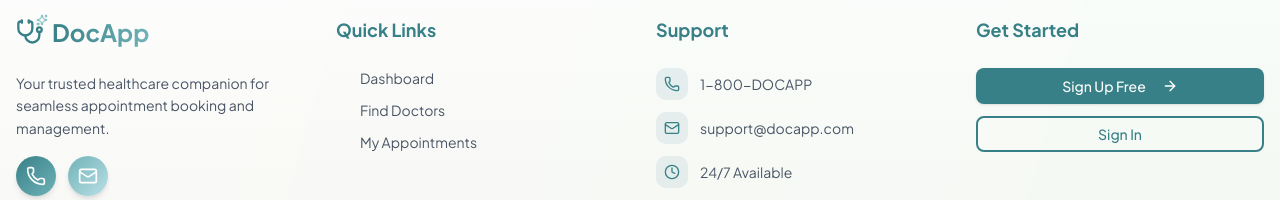
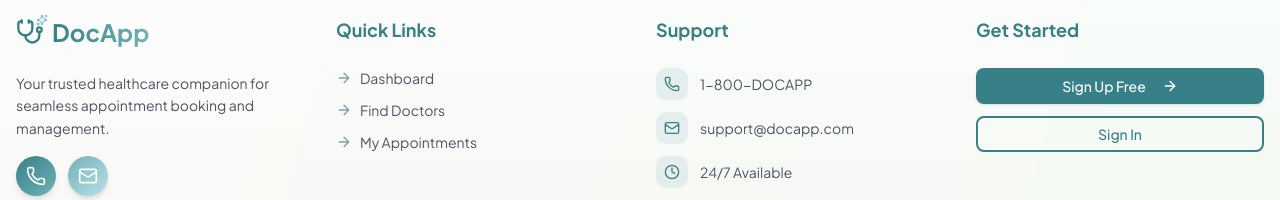
Before and after one commit to shamstabraiz29/doc-app, a Next.js app: page / in a window 1280 px wide. Shown: the part 4132-4332 px from the top of the page. Built offline with nearby package versions, Linux system fonts and the light colour scheme.

Commit message:
Refactor Footer component for improved readability and styling
- Cleaned up import statements for better organization.
- Updated ArrowRight icon styles for enhanced visibility and consistency.
- Reformatted button links for improved readability in the footer section.

```diff
--- a/src/components/home/footer.tsx
+++ b/src/components/home/footer.tsx
@@ -2,7 +2,14 @@
 
 import Link from 'next/link';
 import { Button } from '@/components/ui/button';
-import { Stethoscope, Sparkles, ArrowRight, Phone, Mail, Clock } from 'lucide-react';
+import {
+  Stethoscope,
+  Sparkles,
+  ArrowRight,
+  Phone,
+  Mail,
+  Clock,
+} from 'lucide-react';
 import { AnimateOnScroll } from '@/components/animate-on-scroll';
 
 export function Footer() {
@@ -48,7 +55,7 @@ export function Footer() {
                       href="/dashboard"
                       className="text-gray-600 hover:text-[#388087] transition-colors duration-300 flex items-center gap-2 group"
                     >
-                      <ArrowRight className="h-4 w-4 opacity-0 group-hover:opacity-100 transition-opacity" />
+                      <ArrowRight className="h-4 w-4 text-[#388087] opacity-70 group-hover:opacity-100 transition-opacity shrink-0" />
                       <span>Dashboard</span>
                     </Link>
                   </li>
@@ -57,7 +64,7 @@ export function Footer() {
                       href="/doctors"
                       className="text-gray-600 hover:text-[#388087] transition-colors duration-300 flex items-center gap-2 group"
                     >
-                      <ArrowRight className="h-4 w-4 opacity-0 group-hover:opacity-100 transition-opacity" />
+                      <ArrowRight className="h-4 w-4 text-[#388087] opacity-70 group-hover:opacity-100 transition-opacity shrink-0" />
                       <span>Find Doctors</span>
                     </Link>
                   </li>
@@ -66,7 +73,7 @@ export function Footer() {
                       href="/my-appointments"
                       className="text-gray-600 hover:text-[#388087] transition-colors duration-300 flex items-center gap-2 group"
                     >
-                      <ArrowRight className="h-4 w-4 opacity-0 group-hover:opacity-100 transition-opacity" />
+                      <ArrowRight className="h-4 w-4 text-[#388087] opacity-70 group-hover:opacity-100 transition-opacity shrink-0" />
                       <span>My Appointments</span>
                     </Link>
                   </li>
@@ -109,8 +116,18 @@ export function Footer() {
                 </h4>
                 <div className="flex flex-col gap-3">
                   {[
-                    { href: '/signup', label: 'Sign Up Free', variant: 'default' as const, showArrow: true },
-                    { href: '/login', label: 'Sign In', variant: 'outline' as const, showArrow: false },
+                    {
+                      href: '/signup',
+                      label: 'Sign Up Free',
+                      variant: 'default' as const,
+                      showArrow: true,
+                    },
+                    {
+                      href: '/login',
+                      label: 'Sign In',
+                      variant: 'outline' as const,
+                      showArrow: false,
+                    },
                   ].map(({ href, label, variant, showArrow }) => (
                     <Link key={href} href={href}>
                       <Button variant={variant} className="w-full">
```
